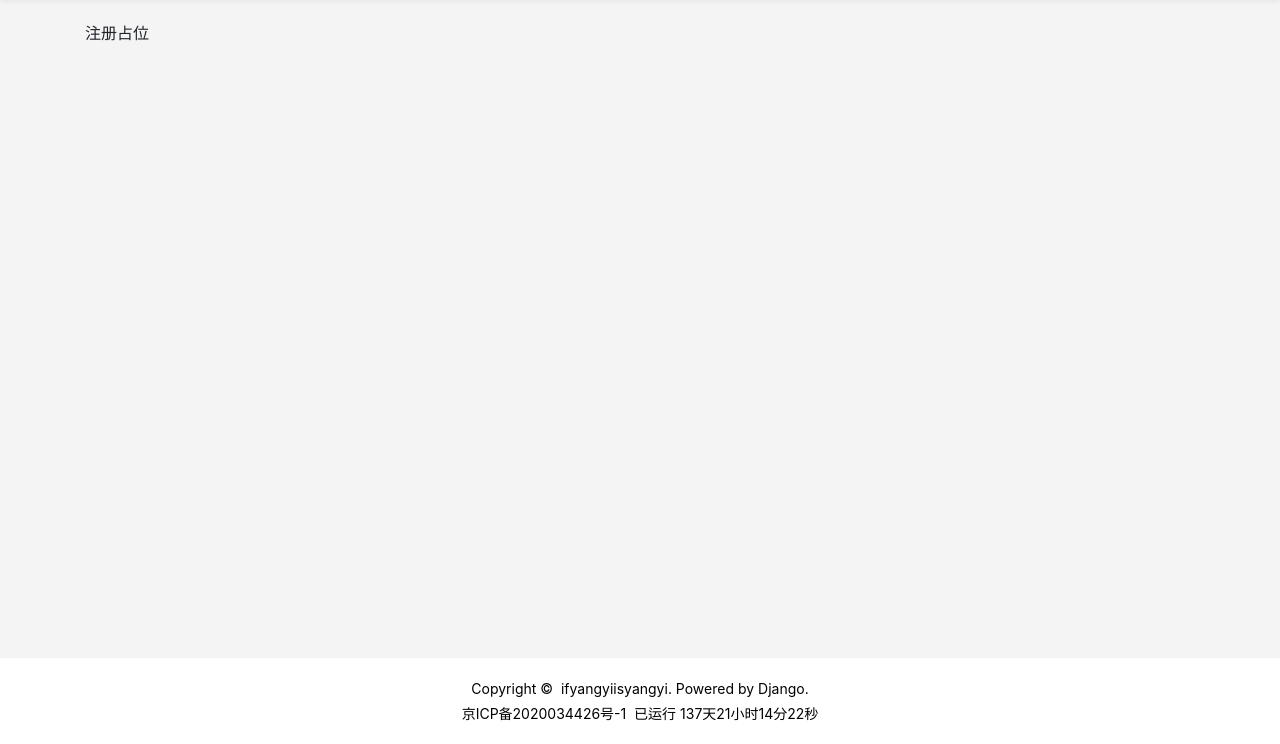
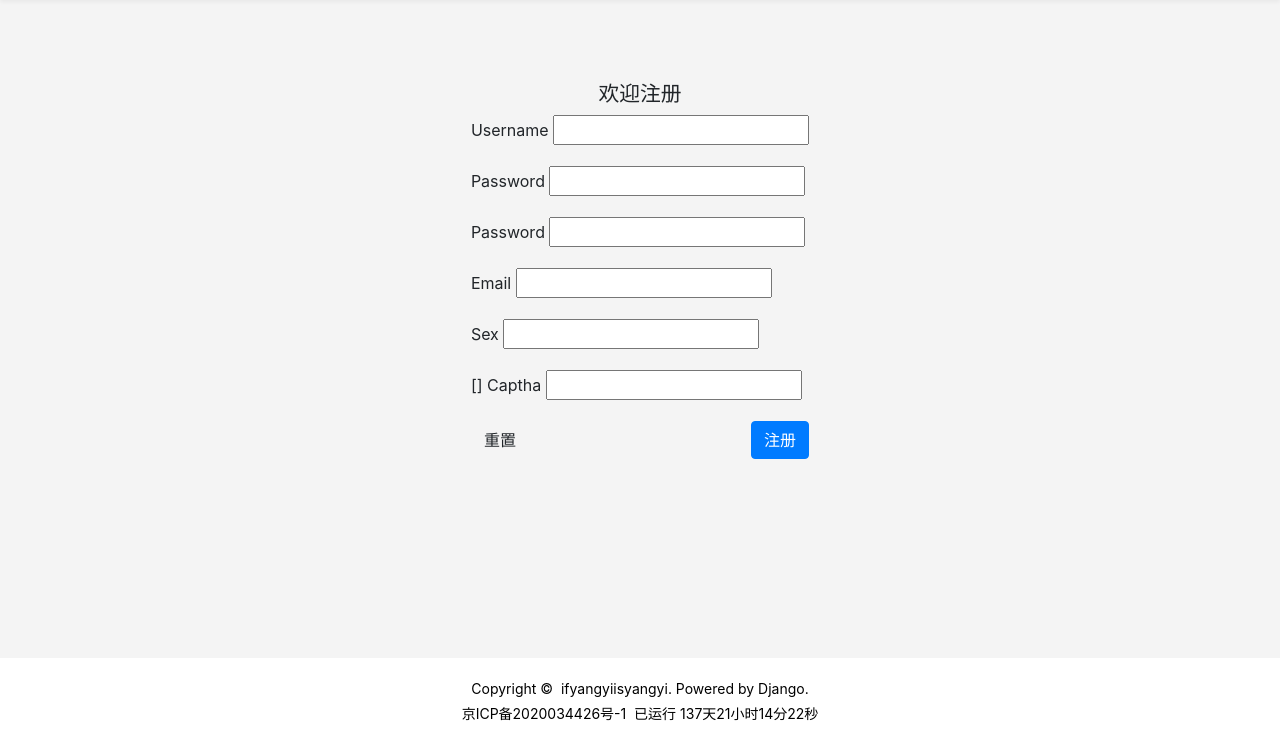
Before and after one commit to ifyangyiisyangyi/Django-blog, a Django app: template templates/register.html in a window 1280 px wide. Shown: the part 56-800 px from the top of the page. Run offline with Django 3.2, Linux system fonts and the light colour scheme; the template is opened without the code that fills it, so the values that code supplies are empty, except form fields; tables that the repository leaves empty hold one stand-in row (values such as "Sample post"); form fields are guessed from the names that the template uses; parts of the project's set-up code (start-up, migrations or seed data) failed here and were passed over; some libraries are stand-ins or nearby versions.

Commit message:
add 注册模块

```diff
--- a/TestModel/forms.py
+++ b/TestModel/forms.py
@@ -10,9 +10,9 @@ class UserForm(forms.Form):
 class RegisterForm(forms.Form):
     gender = (
         ('male', "男"),
-        ('famale', "女"),
+        ('female', "女"),
     )
-    user_name = forms.CharField(label="用户名", max_length=128, widget=forms.TextInput(attrs={'class': 'form-control'}))
+    username = forms.CharField(label="用户名", max_length=128, widget=forms.TextInput(attrs={'class': 'form-control'}))
     password1 = forms.CharField(label="密码", max_length=256, widget=forms.PasswordInput(attrs={'class': 'form-control'}))
     password2 = forms.CharField(label="确认密码", max_length=256, widget=forms.PasswordInput(attrs={'class': 'form-control'}))
     email = forms.EmailField(label="邮箱地址", widget=forms.EmailInput(attrs={'class': 'form-control'}))
--- a/TestModel/models.py
+++ b/TestModel/models.py
@@ -51,7 +51,7 @@ class Vistor(models.Model):
 # 用户表
 class User(models.Model):
     gender = (
-        ('mail', "男"),
+        ('male', "男"),
         ('female', "女")
     )
 
--- a/templates/register.html
+++ b/templates/register.html
@@ -2,10 +2,44 @@
 {% block title %}注册{% endblock %}
 
 {% block base_content %}
-
 <div class="container">
-    <div class="align-self-center">
-        注册占位
+    <div class="row justify-content-center" style="height: 500px">
+        <div class="align-self-center">
+            <form class="form-register" action="/register/" method="post">
+                {% if message %}
+                <div class="alert alert-warning">{{ message }}</div>
+                {% endif %}
+                {% csrf_token %}
+                <h2 class="text-center">欢迎注册</h2>
+                <div class="form-group">
+                    {{ register_form.username.label_tag }}
+                    {{ register_form.username }}
+                </div>
+                <div class="form-group">
+                    {{ register_form.password1.label_tag }}
+                    {{ register_form.password1 }}
+                </div>
+                <div class="form-group">
+                    {{ register_form.password2.label_tag }}
+                    {{ register_form.password2 }}
+                </div>
+                <div class="form-group">
+                    {{ register_form.email.label_tag }}
+                    {{ register_form.email }}
+                </div>
+                <div class="form-group">
+                    {{ register_form.sex.label_tag }}
+                    {{ register_form.sex }}
+                </div>
+                <div class="form-group">
+                    {{ register_form.captcha.errors }}
+                    {{ register_form.captha.label_tag }}
+                    {{ register_form.captcha }}
+                </div>
+                <button type="reset" class="btn btn-default pull-left">重置</button>
+                <button type="submit" class="btn btn-primary pull-right">注册</button>
+            </form>
+        </div>
     </div>
 </div>
 
--- a/yycode/urls.py
+++ b/yycode/urls.py
@@ -10,7 +10,7 @@ urlpatterns = [
     path('article_spider/', spider.article_spider),
     path('login/', views.login),  # 登录
     path('logout', views.logout),  # 登出
-    path('register', views.register),  # 注册
+    path('register/', views.register),  # 注册
     path('captcha/', include('captcha.urls')),  # 图形验证码路由
 ]
 
```
Also changed, not shown: yycode/views.py (+37 -3 lines).
